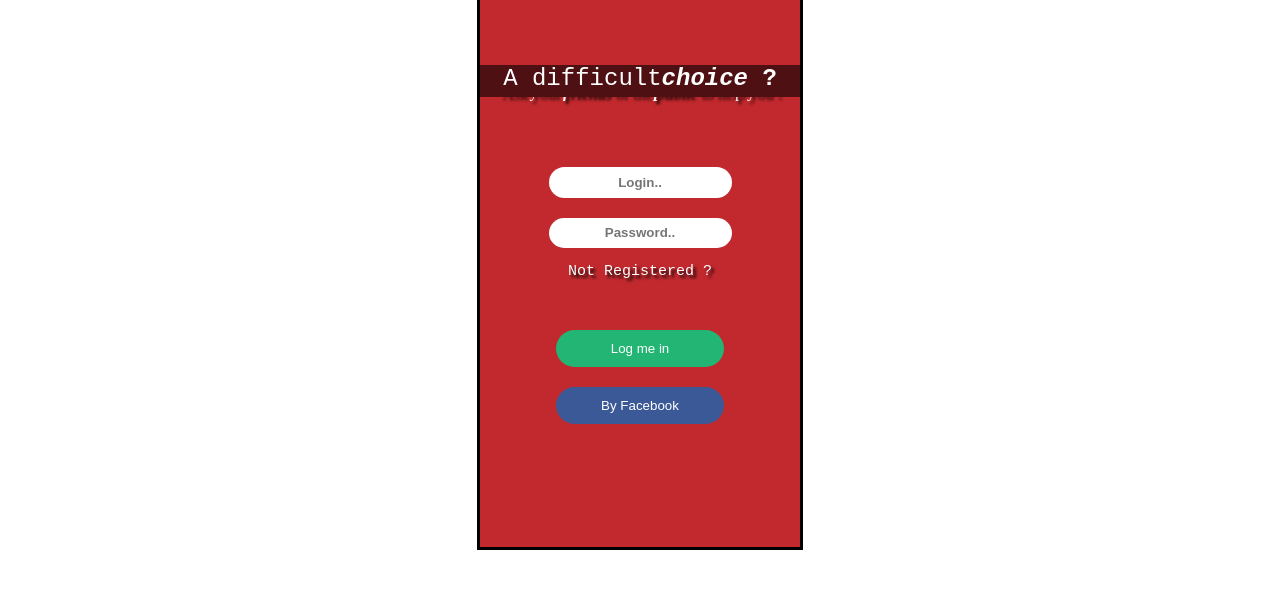
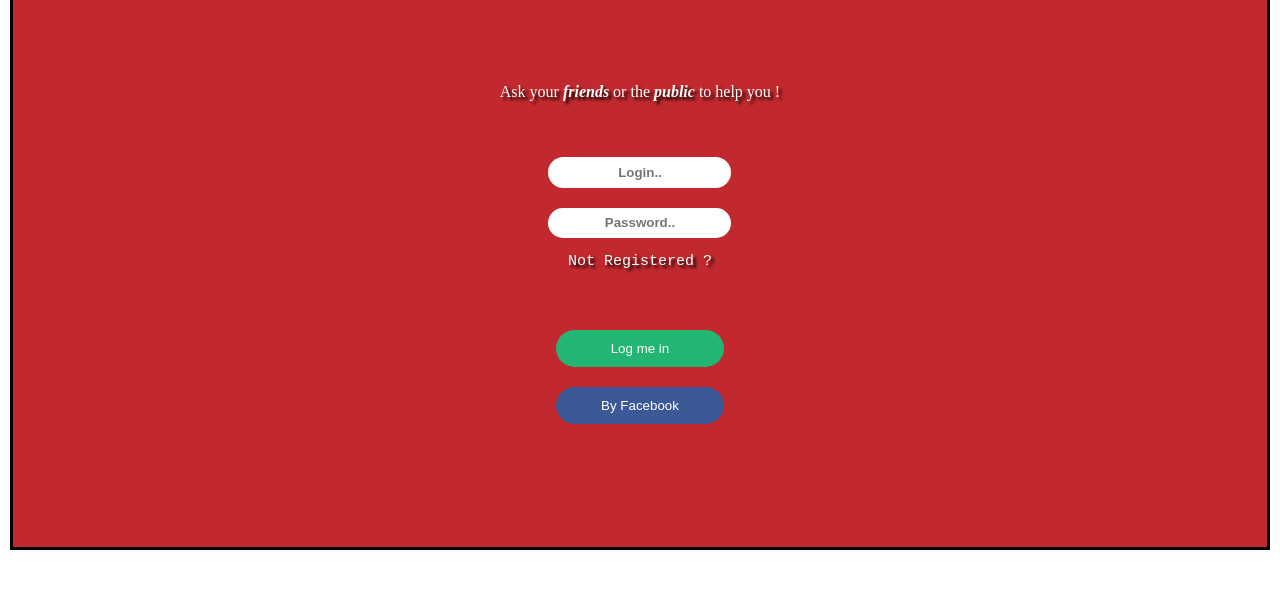
Before and after one commit to dev84-unalien/MimoEnes-login, a plain HTML site: page index.html in a window 1280 px wide. Shown: the part 196-800 px from the top of the page. Drawn offline with Linux system fonts and the light colour scheme.

Commit message:
vraiment vraiment finis

```diff
--- a/style.css
+++ b/style.css
@@ -1,10 +1,8 @@
 #daddyv{
     border: solid;
-    width: 25vw;
     display: flex;
     flex-direction: column;
     background-color: #c2292e;
-    position: relative;
 }
 
 #top{
@@ -24,7 +22,6 @@
     justify-content: center;
     font-size: 1.5em;
     font-family: 'Courier New', Courier, monospace;
-    position: absolute;
     top: 250px;
 }
 
@@ -64,18 +61,13 @@ body{
     justify-content: center;
     align-items: center;
 }
-
-#co input {
-    text-align: center;
-}
-
 #co{
     display: flex;
     justify-content: center;
     align-items: center;
     height: 12vh;
     width: 10vw;
-    padding-top: 50px;
+    padding-top: 40px;
     flex-direction: column;
 
 }
@@ -85,7 +77,7 @@ body{
     text-shadow: 3px 3px 3px black;
     font-family: 'Courier New', Courier, monospace;
     font-size: 15px;
-    margin-bottom: 30px;
+    margin-bottom: 40px;
 }
 
 #pseudo,#mdp{
@@ -94,6 +86,7 @@ body{
     color: black;
     border-radius: 30px;
     display: flex;
+    text-align: center;
 }
 
 #connect{
```
Also changed, not shown: index.html (indentation only).
